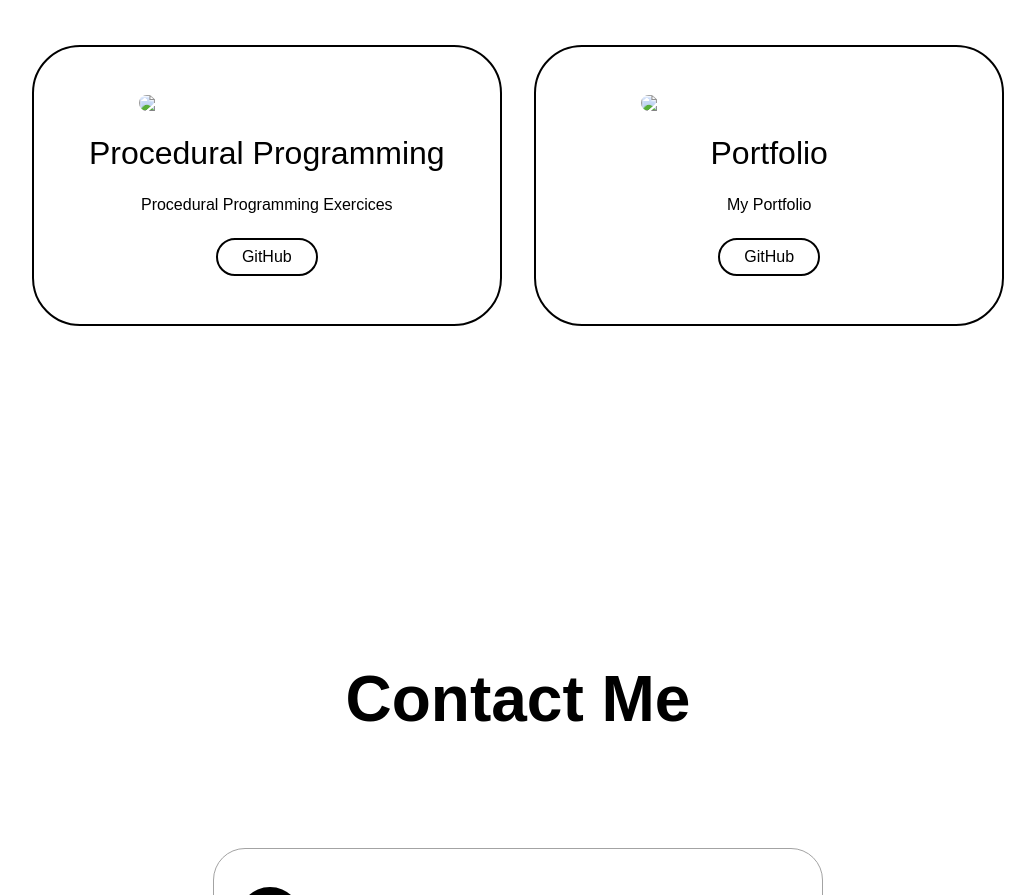
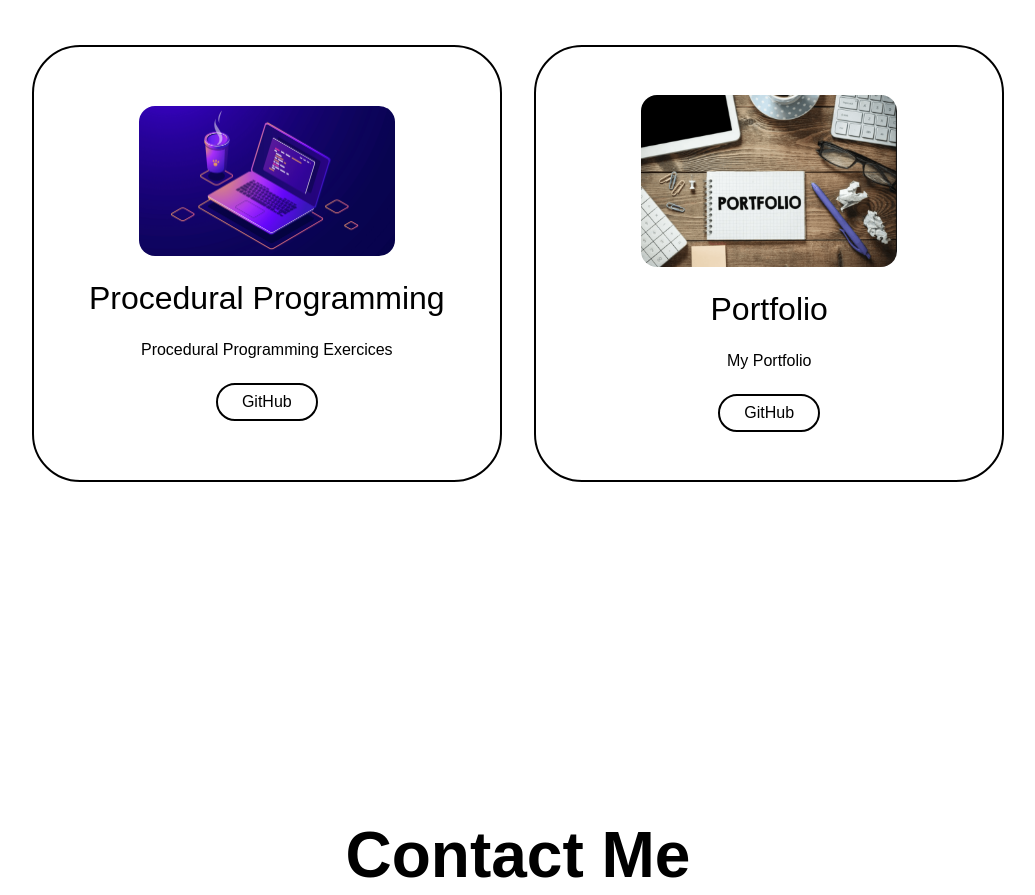
Before and after one commit to RuiTeixeira07/PublishedPortfolio, a plain HTML site: page index.html in a window 1280 px wide. Shown: the part 1234-2129 px from the top of the page, without its empty margins (122-1157 px from the left). Drawn offline with Linux system fonts and the light colour scheme; the site is published under a folder, as on GitHub Pages, so addresses that start at the root find nothing.

Commit message:
Adress Review Remarks.

```diff
--- a/index.html
+++ b/index.html
@@ -87,7 +87,7 @@
 
             <div class="projects-grid">
                 <div class="project-card">
-                    <img src="/Assets/ProceduralProgramming.png">
+                    <img src="Assets/ProceduralProgramming.png">
 
                     <h3>Procedural Programming</h3>
                     <p>Procedural Programming Exercices</p>
@@ -100,7 +100,7 @@
                 </div>
 
                 <div class="project-card">
-                    <img src="/Assets/Portfolio.png">
+                    <img src="Assets/Portfolio.png">
 
                     <h3>Portfolio</h3>
                     <p>My Portfolio</p>
```
